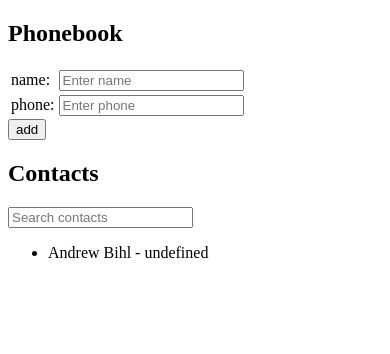
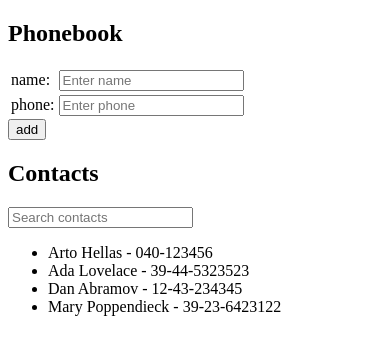
Before and after one commit to andrewbihl/fullstack-open-2020, a React (Create React App) app in the folder part2/phonebook/: page / in a window 390 px wide. Shown: the top 354 px of the page. Built offline with nearby package versions, Linux system fonts and the light colour scheme; data requests are answered from the project's data file.

Commit message:
finish 2.11 )(phonebook step 6

```diff
--- /dev/null
+++ b/part2/phonebook/db.json
@@ -0,0 +1,24 @@
+{
+    "persons":[
+      {
+        "name": "Arto Hellas",
+        "number": "040-123456",
+        "id": 1
+      },
+      {
+        "name": "Ada Lovelace",
+        "number": "39-44-5323523",
+        "id": 2
+      },
+      {
+        "name": "Dan Abramov",
+        "number": "12-43-234345",
+        "id": 3
+      },
+      {
+        "name": "Mary Poppendieck",
+        "number": "39-23-6423122",
+        "id": 4
+      }
+    ]
+  }
--- a/part2/phonebook/package.json
+++ b/part2/phonebook/package.json
@@ -6,6 +6,7 @@
     "@testing-library/jest-dom": "^4.2.4",
     "@testing-library/react": "^9.3.2",
     "@testing-library/user-event": "^7.1.2",
+    "axios": "^0.19.2",
     "react": "^16.13.1",
     "react-dom": "^16.13.1",
     "react-scripts": "3.4.1"
--- a/part2/phonebook/src/App.js
+++ b/part2/phonebook/src/App.js
@@ -1,17 +1,26 @@
-import React, { useState } from "react";
+import React, { useState, useEffect } from "react";
 import ContactList from "./components/ContactList";
 import ContactForm from "./components/ContactForm";
 import ContactSearchBar from "./components/ContactSearchBar";
+import axios from "axios"
 
 const App = (props) => {
-  const [persons, setPersons] = useState([{ name: "Andrew Bihl" }]);
-
+  const [persons, setPersons] = useState([]);
   const [newName, setNewName] = useState("");
   const [newPhone, setNewPhone] = useState("");
   const [query, setQuery] = useState("");
 
+
+useEffect(() => {
+    axios.get("http://localhost:3001/persons")
+          .then(response => {
+              console.log("promised fulfilled:", response)
+              setPersons(response.data)
+          })
+}, [])
+
   const submitNewContact = () => {
-    setPersons(persons.concat({ name: newName, phone: newPhone }));
+    setPersons(persons.concat({ name: newName, number: newPhone, id: persons.length + 1 || 0 }));
     setNewPhone("");
     setNewName("");
   };
--- a/part2/phonebook/src/components/ContactList.js
+++ b/part2/phonebook/src/components/ContactList.js
@@ -5,10 +5,9 @@ const ContactList = (props) => {
 
   return (
     <ul>
-      {contacts.map((contact) => {
-        const txt = `${contact.name} - ${contact.phone}`;
-        return <li>{txt}</li>;
-      })}
+      {contacts.map((contact) => (
+        <li key={contact.id}>{`${contact.name} - ${contact.number}`}</li>
+      ))}
     </ul>
   );
 };
```
Also changed, not shown: 2 other files (tests, documents, lock files or other folders).
